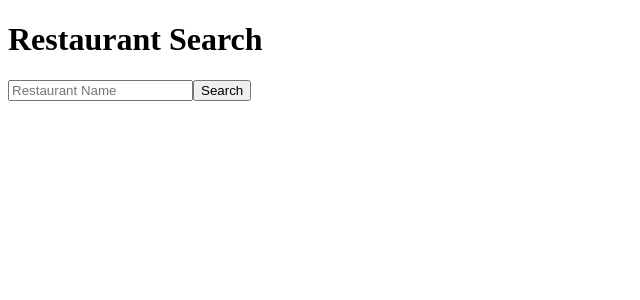
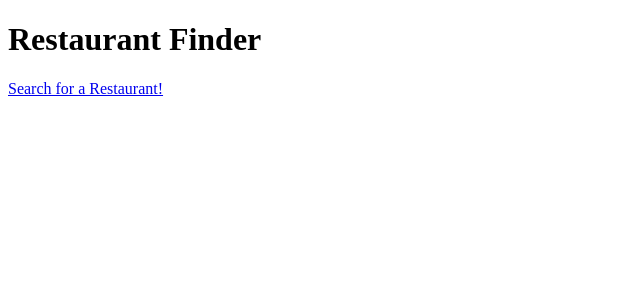
Before and after one commit to kdels123/RE-staurant-SEARCH, an Angular app in the folder front-end/: page /home in a window 1280 px wide. Shown: the top 300 px of the page, without its empty margins (0-640 px from the left). Built offline with nearby package versions, Linux system fonts and the light colour scheme.

Commit message:
routing from home page to search page

```diff
--- a/front-end/src/app/app.component.html
+++ b/front-end/src/app/app.component.html
@@ -1,3 +1 @@
-<!--<h1>CS 5200 - Final Project</h1>-->
-
-<app-restaurant-search></app-restaurant-search>
+<router-outlet></router-outlet>
--- a/front-end/src/app/app.module.ts
+++ b/front-end/src/app/app.module.ts
@@ -6,6 +6,8 @@ import { RestaurantSearchComponent } from './restaurant-search/restaurant-search
 import { RestaurantHomeComponent } from './restaurant-home/restaurant-home.component';
 import {RestaurantServiceClient} from './services/restaurant.service.client';
 import {FormsModule} from '@angular/forms';
+import {routing} from './app.routing';
+
 
 @NgModule({
   declarations: [
@@ -15,7 +17,8 @@ import {FormsModule} from '@angular/forms';
   ],
   imports: [
     BrowserModule,
-      FormsModule
+      FormsModule,
+      routing
   ],
   providers: [
       RestaurantServiceClient
--- /dev/null
+++ b/front-end/src/app/app.routing.ts
@@ -0,0 +1,11 @@
+import {Routes, RouterModule} from '@angular/router';
+import {RestaurantHomeComponent} from './restaurant-home/restaurant-home.component';
+import {RestaurantSearchComponent} from './restaurant-search/restaurant-search.component';
+
+const appRoutes: Routes = [
+    {path: '', redirectTo: 'home', pathMatch: 'full'},
+    {path: 'home', component: RestaurantHomeComponent},
+    {path: 'search', component: RestaurantSearchComponent}
+];
+
+export const routing = RouterModule.forRoot(appRoutes);
--- a/front-end/src/app/restaurant-home/restaurant-home.component.html
+++ b/front-end/src/app/restaurant-home/restaurant-home.component.html
@@ -1,3 +1,3 @@
-<p>
-  restaurant-home works!
-</p>
+<h1>Restaurant Finder</h1>
+
+<a href="/search">Search for a Restaurant!</a>
--- a/front-end/src/app/restaurant-home/restaurant-home.component.ts
+++ b/front-end/src/app/restaurant-home/restaurant-home.component.ts
@@ -1,4 +1,5 @@
 import { Component, OnInit } from '@angular/core';
+
 
 @Component({
   selector: 'app-restaurant-home',
@@ -9,6 +10,7 @@ export class RestaurantHomeComponent implements OnInit {
 
   constructor() { }
 
+
   ngOnInit() {
   }
 
```
